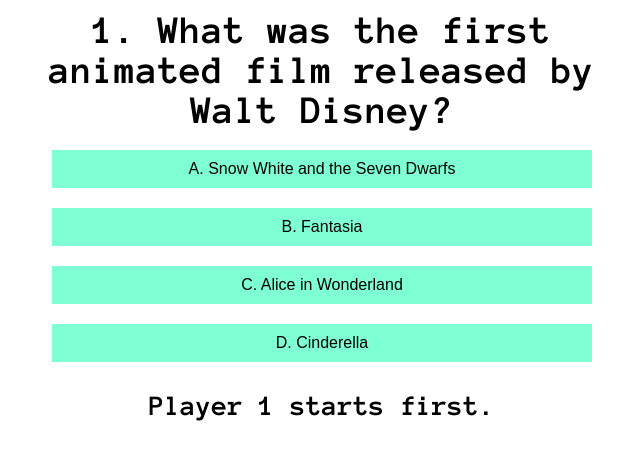
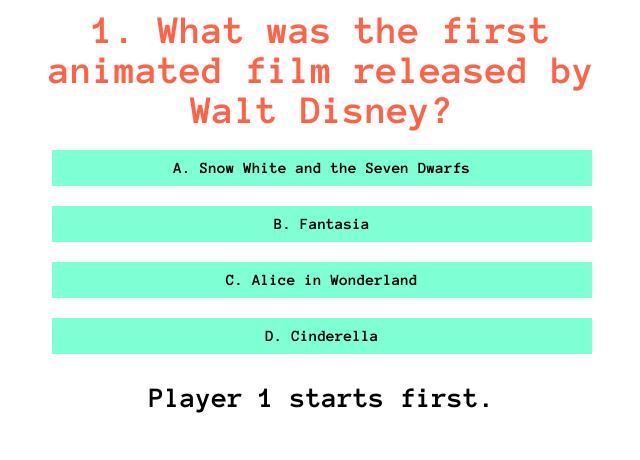
Before and after one commit to evontay/quizzo, a plain HTML site: page index.html in a window 1280 px wide. Shown: the part 268-728 px from the top of the page, without its empty margins (318-958 px from the left). Drawn offline with nearby package versions, Linux system fonts and the light colour scheme; a script that the page names is missing.

Commit message:
Updates button and H1 style

```diff
--- a/style.css
+++ b/style.css
@@ -16,6 +16,7 @@ h1 {
     font-size: 2.5em;
     font-weight: 700;
     margin: 10px auto;
+    color:  tomato;
 }
 
 h2 {
@@ -79,9 +80,14 @@ header {
 
 button {
     background-color: aquamarine;
+    font-family: 'Anonymous Pro', serif;
     margin: 10px;
     font-size: 1em;
-    font-weight: 400;
+    font-weight: 700;
     border: none;
     padding: 10px;
 }
+
+button:hover {
+    background-color: lightseagreen;
+}
```
